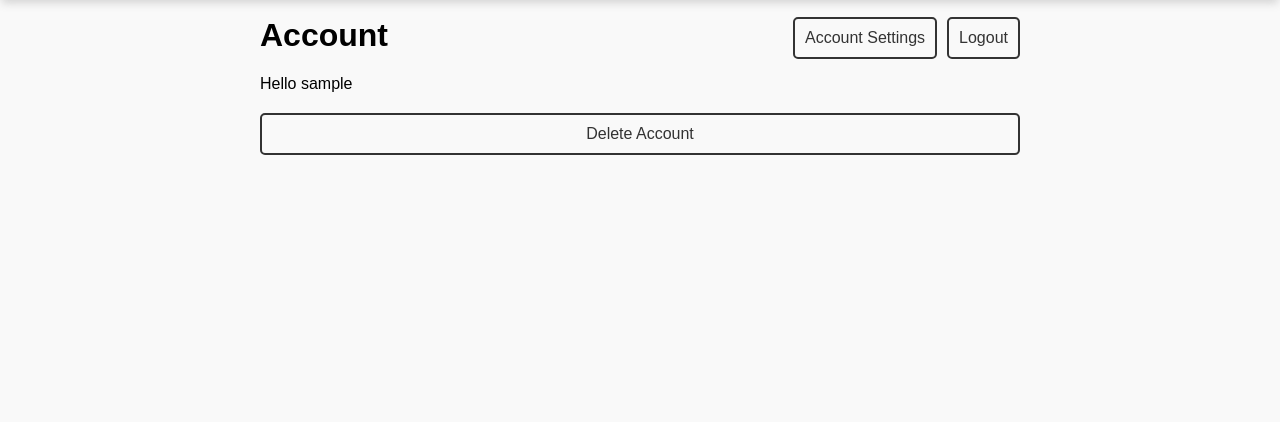
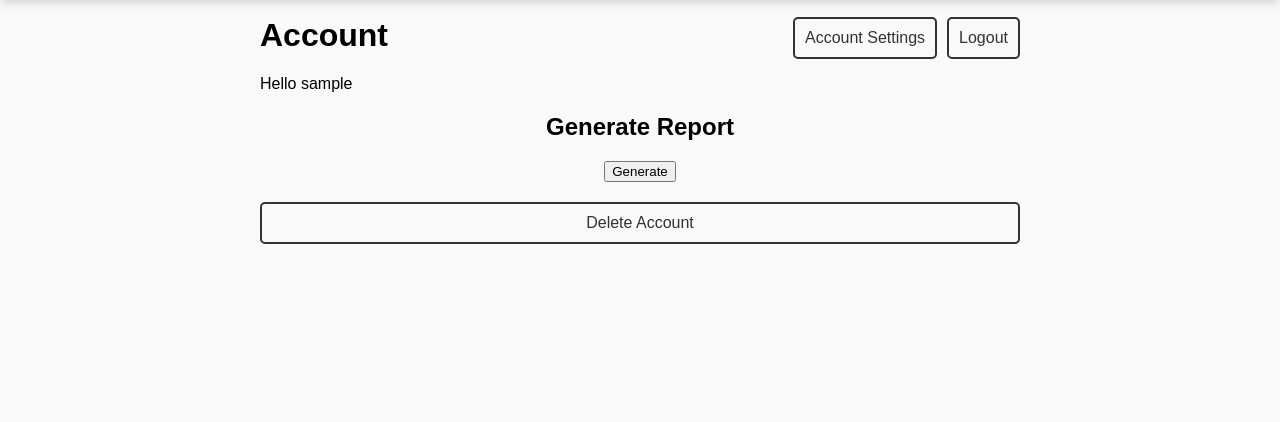
Before and after one commit to 406-Trades/406-Trades, a Flask app: page /account in a window 1280 px wide. Shown: the part 93-515 px from the top of the page. Run offline with Flask 2, Linux system fonts and the light colour scheme; the visitor is signed in with stand-in values (Sample User, id 1).

Commit message:
Trying to merge branches
Updating account.html to merge branch

```diff
--- a/templates/account.html
+++ b/templates/account.html
@@ -18,6 +18,14 @@
                     <p id="error-msg">{{ error }}</p>
             {% endif %}
         </form>
+        <div style="text-align: center;">
+            <h2>Generate Report</h2>
+            <form action = "/report" method="POST">
+                <p>
+                   <input type = "submit" value = "Generate">
+                </p>
+             </form>
+        </div>
 		<a href="/del_account" class="delete">Delete Account</a>
 	</div>
 </body>
```
